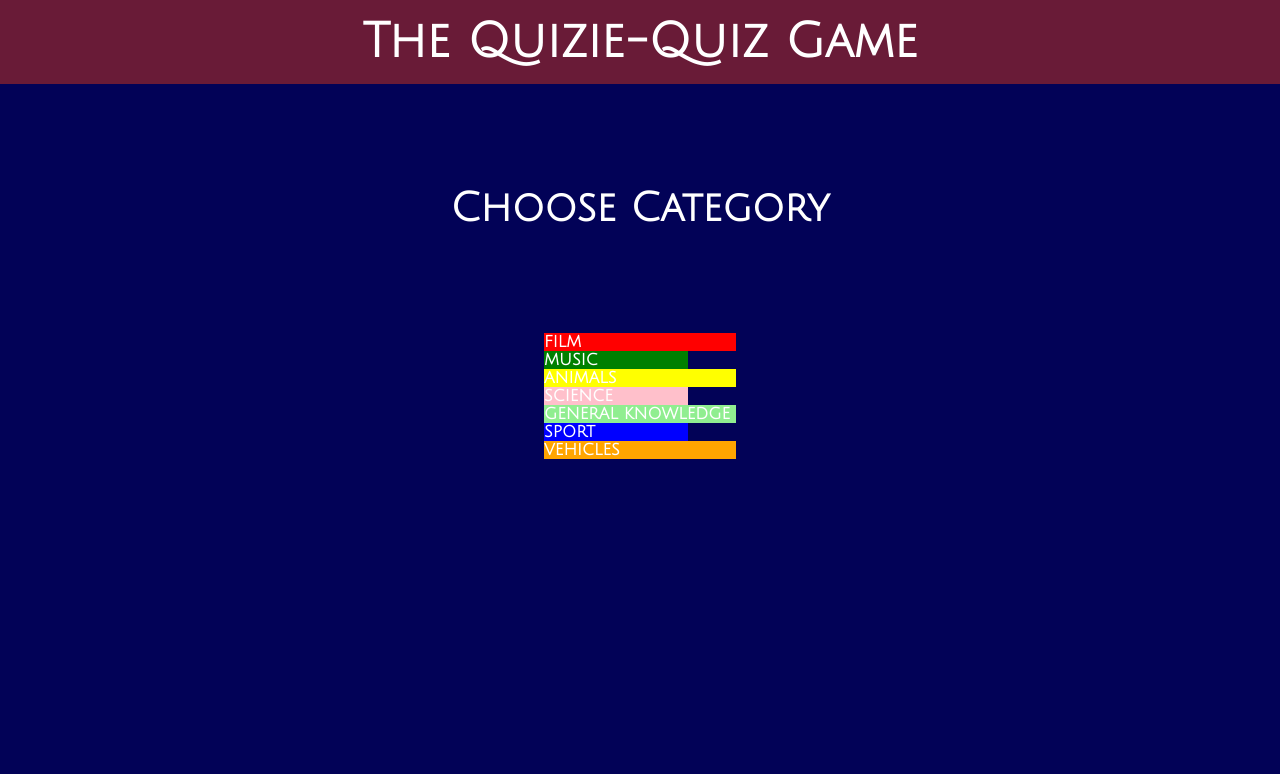
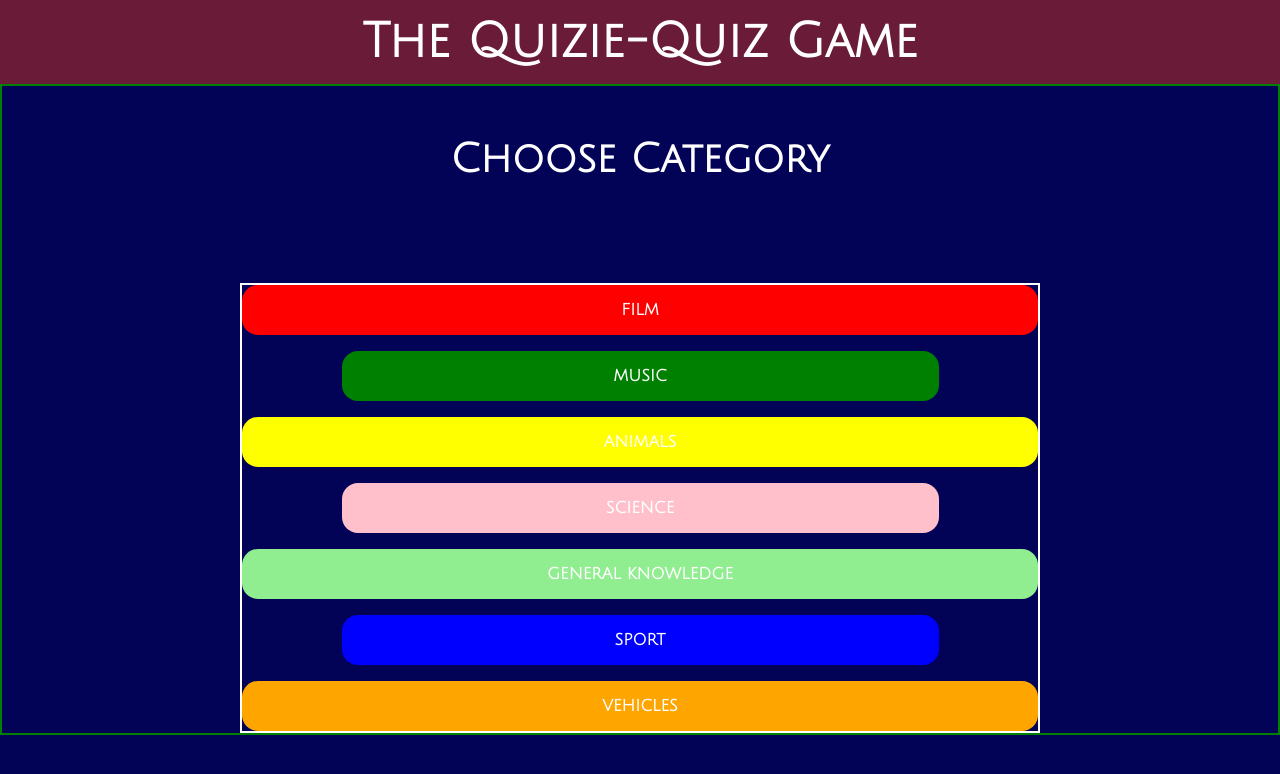
Before and after one commit to GunnarIng/Quiz-TLS, a React (Vite) app: page / in a window 1280 px wide. Shown: the top 774 px of the page. Built offline with nearby package versions, Linux system fonts and the light colour scheme.

Commit message:
Styling categories

```diff
--- a/src/Components/Categories.tsx
+++ b/src/Components/Categories.tsx
@@ -1,33 +1,45 @@
+import { createUseStyles } from "react-jss";
 import { Category } from "./Category";
 
 export function Categories() {
+  const classes = useStyles();
+
   return (
-    <div>
-      <Category color={"red"} width={"12rem"}>
+    <div className={classes.categoryStyles}>
+      <Category color={"red"} width={"100%"}>
         FILM
       </Category>
-      <Category color={"green"} width={"9rem"}>
+      <Category color={"green"} width={"75%"}>
         MUSIC
       </Category>
-      <Category color={"yellow"} width={"12rem"}>
+      <Category color={"yellow"} width={"100%"}>
         ANIMALS
       </Category>
-      <Category color={"pink"} width={"9rem"}>
+      <Category color={"pink"} width={"75%"}>
         SCIENCE
       </Category>
-      <Category color={"lightgreen"} width={"12rem"}>
+      <Category color={"lightgreen"} width={"100%"}>
         GENERAL KNOWLEDGE
       </Category>
-      <Category color={"blue"} width={"9rem"}>
+      <Category color={"blue"} width={"75%"}>
         SPORT
       </Category>
-      <Category color={"orange"} width={"12rem"}>
+      <Category color={"orange"} width={"100%"}>
         VEHICLES
       </Category>
     </div>
   );
 }
 
-// const classes = useStyles();
+const useStyles = createUseStyles({
+  categoryStyles: {
+    display: "flex",
+    flexDirection: "column",
+    alignItems: "center",
+    gap:"1rem",
+    width:"70%",
+    maxWidth:"50rem",
+    border:"2px solid white",
 
-// const useStyles = createUseStyles;
+  },
+});
--- a/src/Components/Category.tsx
+++ b/src/Components/Category.tsx
@@ -1,3 +1,5 @@
+import { createUseStyles } from "react-jss";
+
 interface Props {
   color: string;
   width: string;
@@ -5,13 +7,23 @@ interface Props {
 }
 
 export function Category(props: Props) {
+  const classes = useStyles();
   const BGcolorStyle = { backgroundColor: props.color };
   const categoryWidth = { width: props.width };
+
   return (
-    <>
-      <div style={{ ...BGcolorStyle, ...categoryWidth }}>
-        <h4>{props.children}</h4>
-      </div>
-    </>
+    <div className={classes.categoryStyle} style={{ ...BGcolorStyle, ...categoryWidth }}>
+      <h4 className={classes.categoryTextStyle}>{props.children}</h4>
+    </div>
   );
 }
+
+const useStyles = createUseStyles({
+    categoryStyle: {
+      textAlign:"center",
+      borderRadius: "1rem",
+    },
+    categoryTextStyle: {
+      padding:"1rem 0",
+    }
+});
--- a/src/pages/HomePage.tsx
+++ b/src/pages/HomePage.tsx
@@ -5,7 +5,7 @@ export function HomePage() {
   const classes = useStyles();
 
   return (
-    <div className={classes.categoriesStyle}>
+    <div className={classes.rootStyle}>
       <h2 className={classes.h2Style}>Choose Category</h2>
       <img src="#" alt="" />
       <img src="#" alt="" />
@@ -15,22 +15,23 @@ export function HomePage() {
 }
 
 const useStyles = createUseStyles({
-  categoriesStyle: {
+  rootStyle: {
     display: "flex",
-    // justifyContent:"center",
     flexDirection: "column",
     alignItems: "center",
-    // gap: "1rem",
-    // paddingTop: "10%",
+    border:"2px solid green"
   },
   h2Style: {
     fontSize: "1.4rem",
-    padding: "8%",
+    padding: "8% 0 16%",
+    width:"100%",
+    textAlign: "center",
     "@media (min-width: 768px)": {
       fontSize: "2rem",
     },
     "@media (min-width: 1024px)": {
       fontSize: "2.5rem",
+      padding: "4% 0 8%"
     },
   },
 });
```
